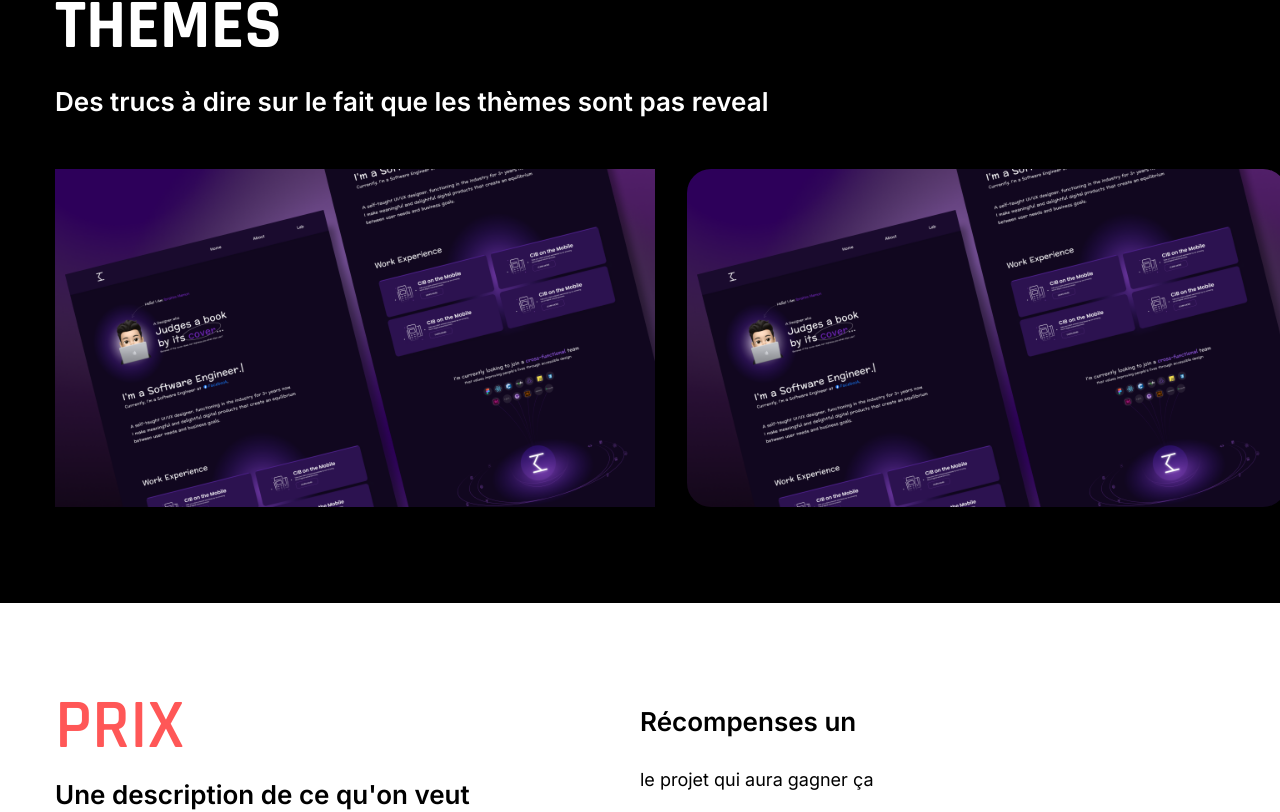
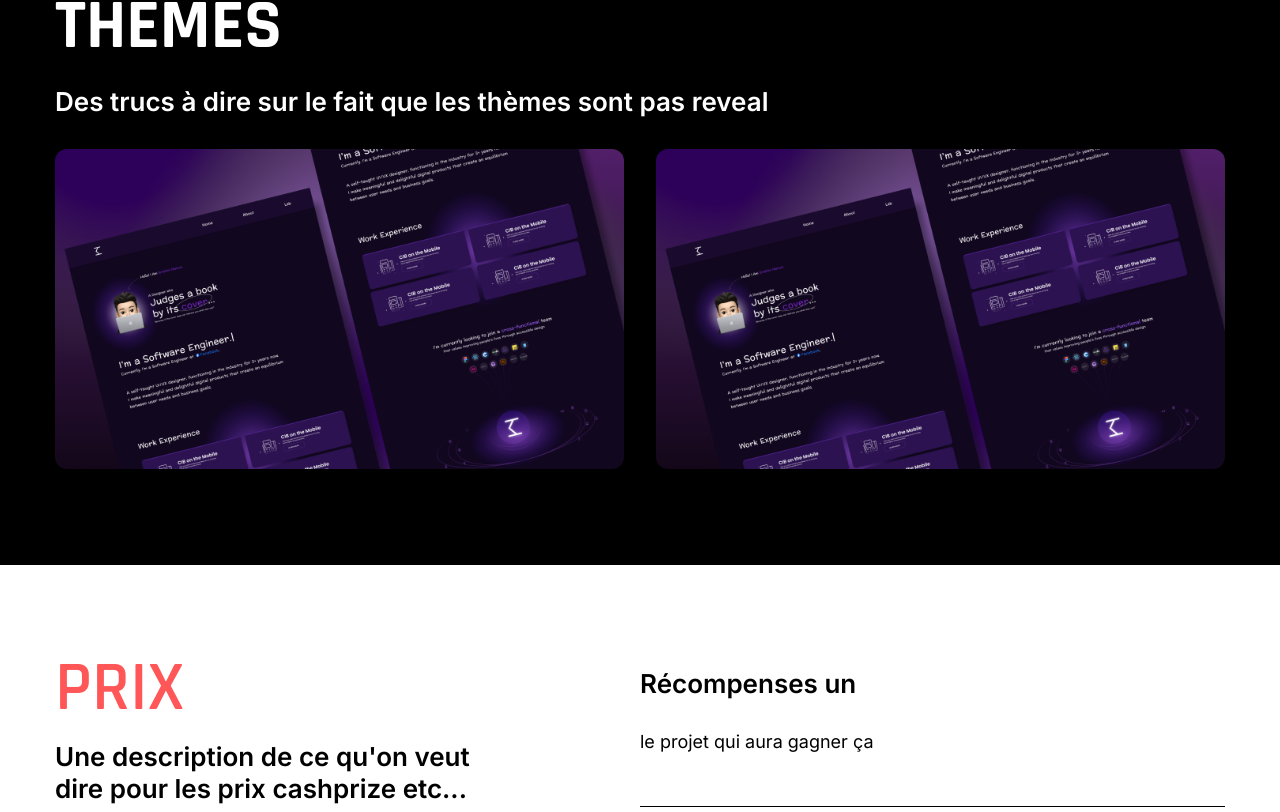
Before and after one commit to jeannemorin/ggh-website-rebuild, a React (Create React App) app: page /hackathon in a window 1280 px wide. Shown: the part 1448-2260 px from the top of the page. Built offline with nearby package versions, Linux system fonts and the light colour scheme; a web font is replaced by a local one.

Commit message:
themes done

```diff
--- a/src/components/Hackathon/Jury.js
+++ b/src/components/Hackathon/Jury.js
@@ -55,7 +55,7 @@ const Jury = () => {
           viewport={{once: false, amount: 0.3}}
           className=''>
           <h1 className='h1 text-red'>Notre jury</h1>
-          <h2 className='h2 mb-4'>Découvrez le panel de juré de l'édition !</h2>
+          <h2 className='h3 mb-4'>Découvrez le panel de juré de l'édition !</h2>
 
         </motion.div>
 
--- a/src/components/Hackathon/Theme.js
+++ b/src/components/Hackathon/Theme.js
@@ -18,13 +18,39 @@ const Theme = () => {
             <div className="container mx-auto">
                 <h1 className="h1 text-white">THEMES</h1>
                 <h3 className="h3 text-white">Des trucs à dire sur le fait que les thèmes sont pas reveal</h3>
-l
+
                 {/*images*/}
-                <div className="flex lg:flex-row flex-col max-w-[600px] gap-x-8">
+                <div className="flex lg:flex-row flex-col w-full gap-x-8">
 
-                    <img src={Img} alt="" className=" rounded-3x"/>
+                    {/*first theme*/}
+                    <div>
+                        <div className='group relative overflow-hidden rounded-xl '>
+                            <div className='group-hover:bg-black/70 w-full h-full absolute z-40 transition-all duration-300'/>
 
-                    <img src={Img} alt="" className="rounded-3xl" />
+                            <img className='group-hover:scale-125 transition-all duration-500' src={Img} alt='' />
+                            <div className='absolute -bottom-full left-12 group-hover:bottom-24 transition-all duration-500 z-50'>
+                                <span className='h1 text-red'>Thème 1</span>
+                            </div>
+                            <div className='absolute -bottom-full left-12 group-hover:bottom-14 transition-all duration-500 z-50'>
+                                <span className='text-4x1 text-white'>A découvrir le 13 juin.</span>
+                            </div>
+                        </div>
+                    </div>
+
+                    {/*second theme*/}
+                    <div>
+                        <div className='group relative overflow-hidden rounded-xl '>
+                            <div className='group-hover:bg-black/70 w-full h-full absolute z-40 transition-all duration-300'/>
+
+                            <img className='group-hover:scale-125 transition-all duration-500' src={Img} alt='' />
+                            <div className='absolute -bottom-full left-12 group-hover:bottom-24 transition-all duration-500 z-50'>
+                                <span className='h1 text-red'>Thème 2</span>
+                            </div>
+                            <div className='absolute -bottom-full left-12 group-hover:bottom-14 transition-all duration-500 z-50'>
+                                <span className='text-4x1 text-white'>A découvrir le 13 juin</span>
+                            </div>
+                        </div>
+                    </div>
 
                 </div>
             </div>
--- /dev/null
+++ b/src/components/utils/Card.js
@@ -0,0 +1,22 @@
+import React from "react";
+
+import img1 from '../../assets/editions/1.png';
+
+const Card = ({image, title, description}) => {
+    return (
+        <div>
+            <div className='group relative overflow-hidden border-2 border-white/50 rounded-xl '>
+                <div className='group-hover:bg-black/70 w-full h-full absolute z-40 transition-all duration-300'/>
+
+                <img className='group-hover:scale-125 transition-all duration-500' src={require(`${image}`)} alt='' />
+                <div className='absolute -bottom-full left-12 group-hover:bottom-24 transition-all duration-500 z-50'>
+                    <span className='h1 text-red'>{title}</span>
+                </div>
+                <div className='absolute -bottom-full left-12 group-hover:bottom-14 transition-all duration-500 z-50'>
+                    <span className='text-4x1 text-white'>{description}</span>
+                </div>
+            </div>
+        </div>)
+}
+
+export default Card;
```
Also changed, not shown: src/components/Hackathon.js (+8 -0 lines), src/components/Hackathon/Editions.js (+3 -4 lines).
